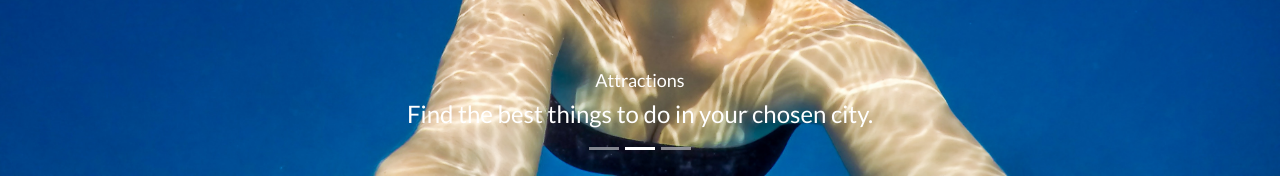
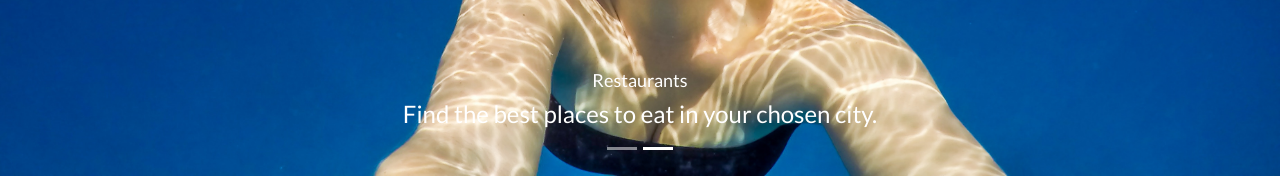
Before and after one commit to thodnett/vacanza, a plain HTML site: page index.html in a window 1280 px wide. Shown: the part 677-870 px from the top of the page. Drawn offline with nearby package versions, Linux system fonts and the light colour scheme; some packages are replaced by stand-ins of ours.

Commit message:
removed image

```diff
--- a/index.html
+++ b/index.html
@@ -32,7 +32,6 @@
     <div id="carouselCaptions" class="carousel slide" data-ride="carousel">
       <ol class="carousel-indicators">
         <li data-target="#carouselCaptions" data-slide-to="0" class="active"></li>
-        <li data-target="#carouselCaptions" data-slide-to="1"></li>
         <li data-target="#carouselCaptions" data-slide-to="2"></li>
       </ol>
       <div class="carousel-inner">
@@ -47,8 +46,8 @@
         <div class="carousel-item">
           <img src="Assets/images/holiday3.jpg" class="d-block w-100" alt="colloseum">
           <div class="carousel-caption d-none d-md-block">
-            <h1 class="carousel-head">Attractions</h1>
-            <h2 class="carousel-para">Find the best things to do in your chosen city.</h2>
+            <h1 class="carousel-head">Restaurants</h1>
+            <h2 class="carousel-para">Find the best places to eat in your chosen city.</h2>
           </div>
         </div>
       </div>
```
